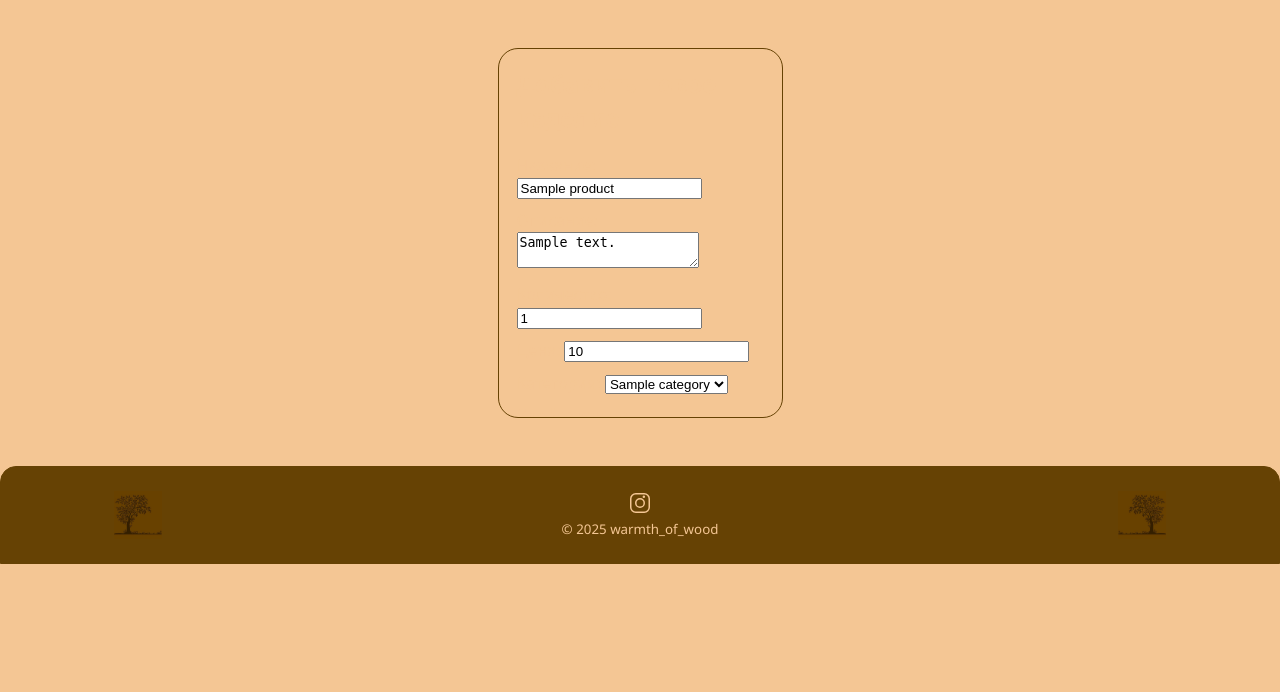
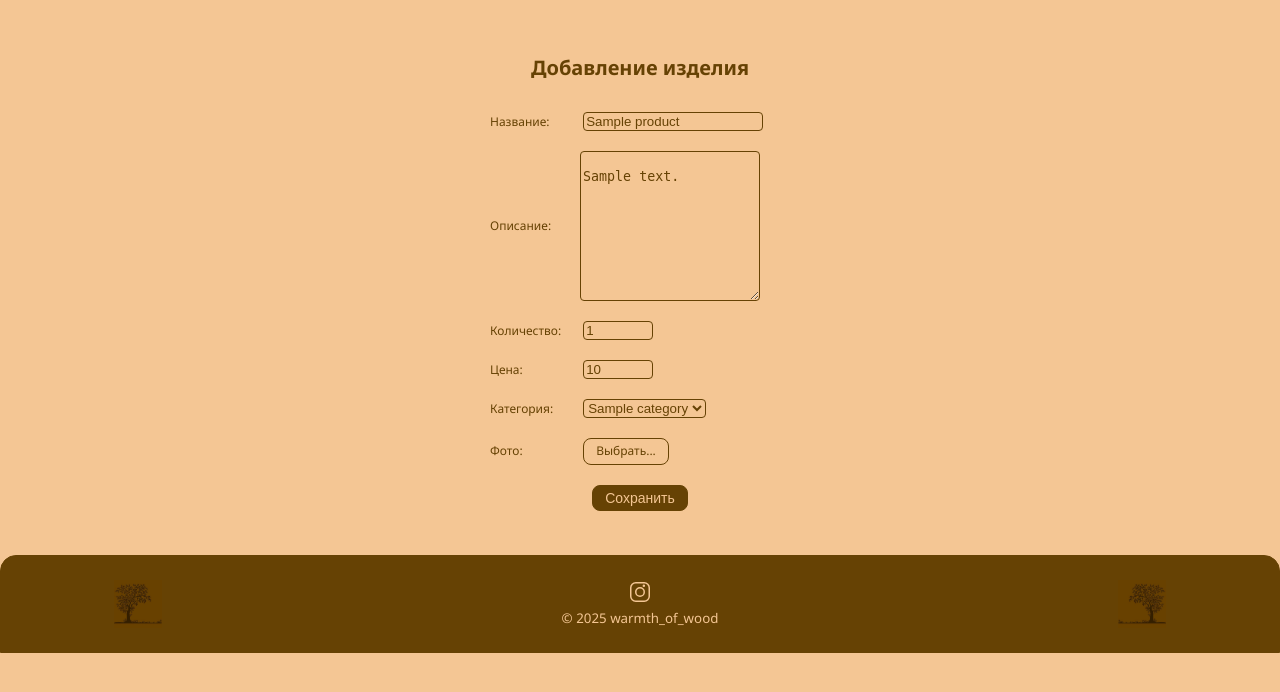
Before and after one commit to ArsenyNovak/wood_store, a FastAPI app: template wood_app/templates/create_products.html in a window 1280 px wide. Shown: the part 90-782 px from the top of the page. Run offline with FastAPI, Linux system fonts and the light colour scheme; the template is opened without the code that fills it: most values are stand-ins (such as "Sample title", 1, 10 or a date in 2020); parts of the project's set-up code (start-up, migrations or seed data) failed here and were passed over; some libraries are stand-ins or nearby versions.

Commit message:
fix: choice category; fix: style form create style; feat: image zip before send server;

```diff
--- a/wood_app/static/css/base.css
+++ b/wood_app/static/css/base.css
@@ -16,14 +16,36 @@
   -webkit-font-smoothing:antialiased;
 }
 
+h2 {
+  font-size: 20px;
+  margin: 10px; 0px;
+}
+
 h3 {
-  font-size: 15px;
+  font-size: 12px;
   margin: 0px;
 }
 
 h4 {
   font-size: 10px;
   margin: 0px;
+}
+
+/* Для браузеров на основе WebKit (Chrome, Safari, Edge) */
+input[type="number"]::-webkit-inner-spin-button,
+input[type="number"]::-webkit-outer-spin-button {
+  -webkit-appearance: none;
+  margin: 0;
+  display: none; /* Можно добавить для гарантии */
+}
+
+/* Для Firefox */
+input[type="number"] {
+  -moz-appearance: textfield;
+}
+
+input[type="file"] {
+  display: none;
 }
 
 .container, .site-header, .site-footer, .grid, .hero{
@@ -40,3 +62,17 @@
 .center_text {
     text-align: center;
 }
+
+.flex_column {
+  display: flex;
+  flex-direction:column;
+  justify-content: center;
+  align-items: center;
+}
+
+.flex_centre {
+  display: flex;
+  justify-content: center; /* Центрирует по горизонтали */
+  align-items: center;     /* Центрирует по вертикали */
+  height: 100%;
+}
--- /dev/null
+++ b/wood_app/static/css/form_create_section.css
@@ -0,0 +1,67 @@
+.form-wrapper {
+  gap: 20px;
+  color: var(--primary-dark);
+  padding: 20px;
+
+}
+
+.add_form {
+  align-items: flex-start;
+  gap: 20px;
+  max-width: 600px;
+  min-width: 300px;
+  font-size: 12px;
+}
+
+.form_field {
+  border:1px solid var(--primary-dark);
+  border-radius: 4px;
+  background:var(--primary-light);
+  color: var(--primary-dark);
+  flex: 1;
+}
+
+.form-fild__label {
+  display: inline-block;
+  width: 80px;       /* Фиксированная ширина колонок для label */
+  text-align: left;  /* Выравнивание текста меток по правому краю */
+  margin-right: 10px; /* Отступ между label и input */
+}
+
+.field__number {
+  width: 70px;
+}
+
+.field__text {
+  width: 180px;
+}
+
+.field__textarea {
+  width: 180px;
+  height: 150px;
+}
+
+.form-file-button {
+  background-color: var(--primary-light);
+  color: var(--primary-dark);
+  padding:4px 12px;
+  border:1px solid var(--primary-dark);
+  border-radius:8px;
+  cursor: pointer;
+  display: inline-block;
+}
+
+.form-file-button:hover {
+  background-color: var(--primary-dark);
+  color: var(--primary-light);
+}
+
+.btn_add {
+  padding:4px 12px;
+  border:1px solid var(--primary-dark);
+  border-radius:8px;
+  font-size: 14px;
+  background-color: var(--primary-dark);
+  color: var(--primary-light);
+  cursor: pointer;
+}
--- a/wood_app/static/css/header.css
+++ b/wood_app/static/css/header.css
@@ -75,7 +75,11 @@
 }
 
 .select, .search{
-  padding:10px 12px;
+  width: 170px; /* фиксированная ширина */
+  overflow: hidden; /* скрыть выходящий за границы текст */
+  text-overflow: ellipsis; /* при обрезке текста добавить троеточие */
+  white-space: nowrap;
+  padding:10px 8px;
   border:1px solid var(--primary-light);
   border-radius:8px;
   background:var(--primary-dark);
--- a/wood_app/static/css/main_section.css
+++ b/wood_app/static/css/main_section.css
@@ -44,14 +44,14 @@
     display: flex;
     justify-content: center;
     flex-wrap: wrap;
-    gap: 20px;
+    gap: 10px;
 }
 
 .card{
-  width:285px;
-  height:370px;
+  width:140px;
+  height:219px;
   border:1px solid var(--primary-dark);
-  border-radius: 20px;
+  border-radius: 10px;
   overflow:hidden;
   background:var(--primary-light);
   display:flex;
--- a/wood_app/static/css/style.css
+++ b/wood_app/static/css/style.css
@@ -2,3 +2,4 @@
 @import url('header.css');
 @import url('footer.css');
 @import url('main_section.css');
+@import url('form_create_section.css');
--- a/wood_app/static/js/form.js
+++ b/wood_app/static/js/form.js
@@ -2,14 +2,48 @@
 const yearSpan = document.getElementById('year');
 
 
+const input = document.getElementById('images');
+const fileCount = document.getElementById('imagesCount');
+
+input.addEventListener('change', () => {
+  const count = input.files.length;
+  if (count === 0) {
+    fileCount.textContent = '';
+  } else {
+    fileCount.textContent = `Выбрано ${count} фото`;
+  }
+});
+
+
 yearSpan.textContent = new Date().getFullYear();
 
-function fileToBase64(file) {
+function compressImage(file, maxWidth = 1000, quality = 0.9) {
   return new Promise((resolve, reject) => {
+    const img = new Image();
     const reader = new FileReader();
-    reader.onload = () => resolve(reader.result);
+
+    reader.onload = e => {
+      img.src = e.target.result;
+    };
+
+    img.onload = () => {
+      const canvas = document.createElement('canvas');
+      const ctx = canvas.getContext('2d');
+
+      // Масштабируем изображение, сохраняя пропорции
+      const scale = Math.min(maxWidth / img.width, 1);
+      canvas.width = img.width * scale;
+      canvas.height = img.height * scale;
+
+      ctx.drawImage(img, 0, 0, canvas.width, canvas.height);
+
+      // Получаем сжатое изображение в base64 с заданным качеством (для JPEG)
+      const compressedBase64 = canvas.toDataURL('image/jpeg', quality);
+      resolve(compressedBase64);
+    };
+
     reader.onerror = error => reject(error);
-    reader.readAsDataURL(file); // вернёт строку с префиксом data:[тип];base64,[данные]
+    reader.readAsDataURL(file);
   });
 }
 
@@ -35,8 +69,8 @@
     jsonObject.images = [];
 
     for (let file of files) {
-      const base64File = await fileToBase64(file);
-      jsonObject.images.push({ name: file.name, content: base64File });
+      const compressedBase64 = await compressImage(file, 800, 0.7);
+      jsonObject.images.push({ name: file.name, content: compressedBase64 });
     }
 
     // Отправляем JSON
--- a/wood_app/templates/create_products.html
+++ b/wood_app/templates/create_products.html
@@ -14,29 +14,33 @@
 </header>
 
 <main class="container">
-    <section class="card" style="padding:18px;max-width:720px;margin:24px auto;">
-      <h2 style="margin-top:0;">Добавить новое изделие</h2>
-        <form method="POST" action="{{ url_for('create_product') }}" >
-            <div style="display:flex;flex-direction:column;gap:10px;">
-                <div>
-                    <label for="title">Название:</label>
-                    <input type="text" id="title" name="title" value="{{ product.title if product else '' }}" required>
+    <section id="add_form" >
+      <form method="POST" action="{{ url_for('create_product') }}" class="flex_column form-wrapper">
+        <h2>Добавление изделия</h2>
+        <div class="add_form flex_column">
+            <div class="form_row">
+                <label for="title" class="form-fild__label">Название:</label>
+                <input class="form_field field__text" type="text" id="title" name="title"
+                       value="{{ product.title if product else '' }}" required>
             </div>
-                <div>
-                    <label for="describe">Описание:</label>
-                    <textarea id="describe" name="describe" required>{{ product.describe if product else '' }}</textarea>
+            <div class="form_row flex_centre">
+                <label for="describe" class="form-fild__label">Описание:</label>
+                <textarea class="form_field field__textarea" id="describe" name="describe" required>
+                    {{ product.describe if product else '' }}</textarea>
             </div>
-                <div>
-                    <label for="count">Количество:</label>
-                    <input type="number" id="count" name="count" value="{{ product.count if product else 0 }}" required>
+            <div class="form_row">
+                <label for="count" class="form-fild__label">Количество:</label>
+                <input type="number" class="form_field field__number" id="count" name="count"
+                       value="{{ product.count if product else 0 }}" required>
             </div>
-                <div>
-                    <label for="price">Цена:</label>
-                    <input type="number" step="0.01" id="price" name="price" value="{{ product.price if product else 0.0 }}" required>
+            <div class="form_row">
+                <label for="price" class="form-fild__label">Цена:</label>
+                <input type="number" step="0.01" class="form_field field__number" id="price"
+                       name="price" value="{{ product.price if product else 0.0 }}" required>
             </div>
-                <div>
-                    <label for="category_id">Категория:</label>
-                    <select id="category_id" name="category_id" required>
+            <div class="form_row">
+                <label for="category_id" class="form-fild__label">Категория:</label>
+                <select id="category_id" name="category_id" class="form_field" required>
                     {% for category in categories %}
                         <option value="{{ category.category_id }}" {% if product and product.category_id == category.category_id %}selected{% endif %}>
                             {{ category.title }}
@@ -45,11 +49,13 @@
                 </select>
             </div>
             <div>
-                    <label for="images">Изображения:</label>
+                <span class="form-fild__label">Фото:</span>
+                <label for="images" class="form-file-button">Выбрать...</label>
                 <input type="file" id="images" name="images" multiple accept="image/*">
+                <span id="imagesCount"></span>
             </div>
-                <button type="submit">Сохранить</button>
         </div>
+        <button type="submit" class="btn_add">Сохранить</button>
       </form>
     </section>
 </main>
```
Also changed, not shown: other parts of wood_app/static/css/main_section.css (+15 -16 lines). Lines whose indentation alone changed are shown as unchanged.
